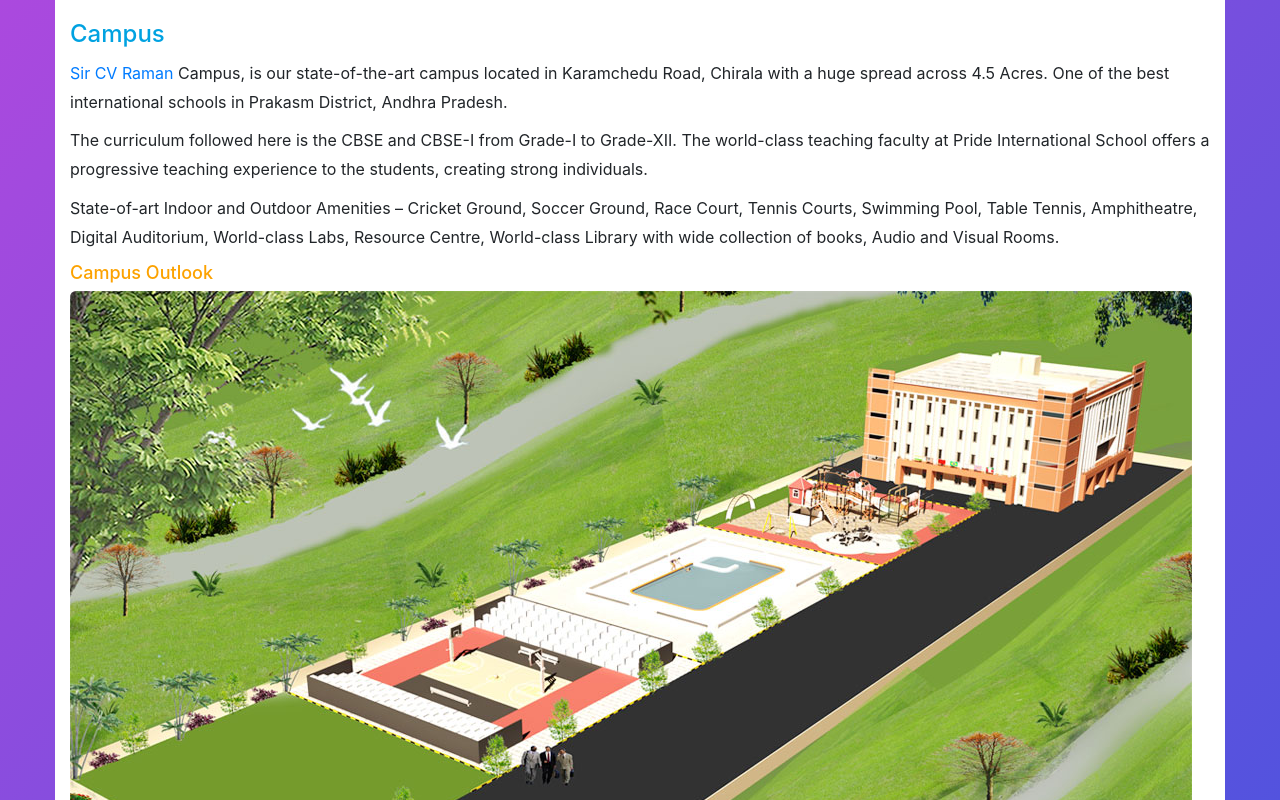
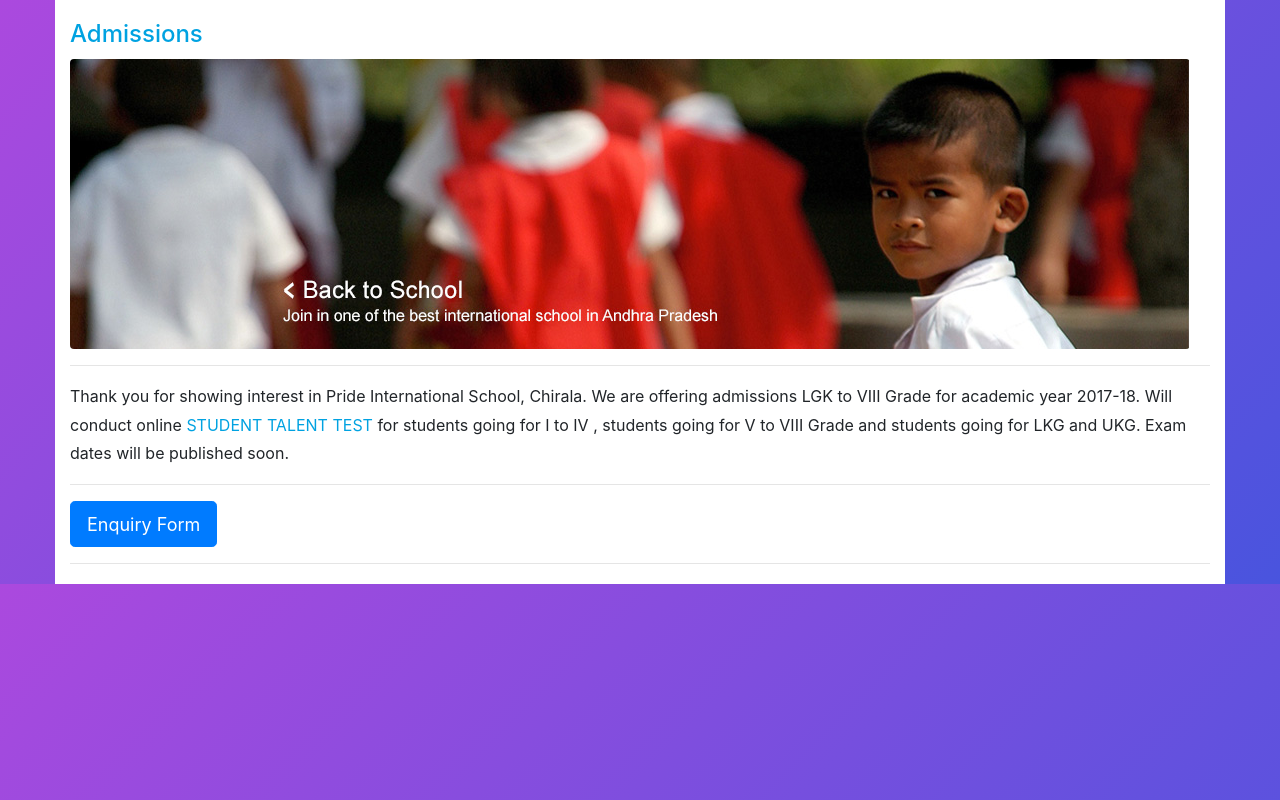
Before and after one commit to siva-piskool/myRepo, a React app in the folder tscript/: page / in a window 1280 px wide. Shown: the top 800 px of the page. Built offline with nearby package versions, Linux system fonts and the light colour scheme.

Commit message:
admissions page added

```diff
--- /dev/null
+++ b/tscript/src/components/Admissions/Admission.css
@@ -0,0 +1,7 @@
+.btn-lg, .btn-group-lg > .btn {
+    padding: 8.5px 16px;
+    font-size: 18px;
+}
+.btn-primary{
+    background-color:#007bff !important;
+}
--- /dev/null
+++ b/tscript/src/components/Admissions/Admissions.tsx
@@ -0,0 +1,21 @@
+import * as React from 'react';
+import{Link, BrowserRouter} from 'react-router-dom';
+import './Admission.css';
+
+const Admissions:React.FC=()=>{
+    return(<BrowserRouter>
+    <div className="container pc-bg1 pb-1">
+    <h1 className="pc-c1">Admissions</h1>
+    <img src={require("../../../images/pc-admissions.jpg")} className="img-fluid rounded" alt="Placeholder" />
+    <hr />
+    <p className="pc-p1">Thank you for showing interest in Pride International School, Chirala. We are offering admissions LGK to VIII Grade for academic year 2017-18. Will conduct online <span className="pc-c1">STUDENT TALENT TEST</span> for students going for I to IV , students going for V to VIII Grade and students going for LKG and UKG. Exam dates will be published soon.</p>
+    <hr />
+    <Link to="/enquiryform">
+    <button type="button" className="btn btn-lg btn-primary">Enquiry Form</button>
+    </Link>
+
+    <hr />
+</div>
+</BrowserRouter>)
+}
+export default Admissions;
--- a/tscript/src/index.tsx
+++ b/tscript/src/index.tsx
@@ -5,5 +5,6 @@
 import "popper.js";
 import 'bootstrap/dist/js/bootstrap.bundle.js';
 import './App.css';
-import Campus from './components/Campus/Campus';
-ReactDOM.render(<Campus/>, document.getElementById('root'));
+
+import Admissions from './components/Admissions/Admissions';
+ReactDOM.render(<Admissions/>, document.getElementById('root'));
```
